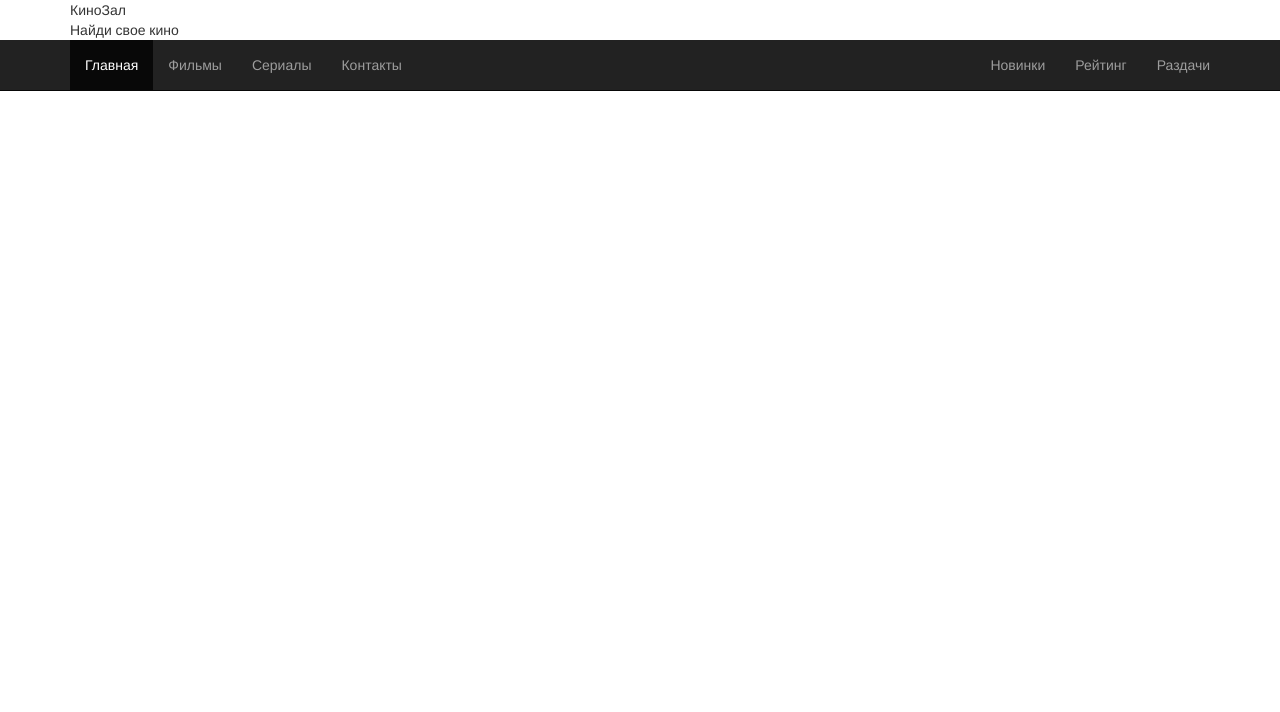
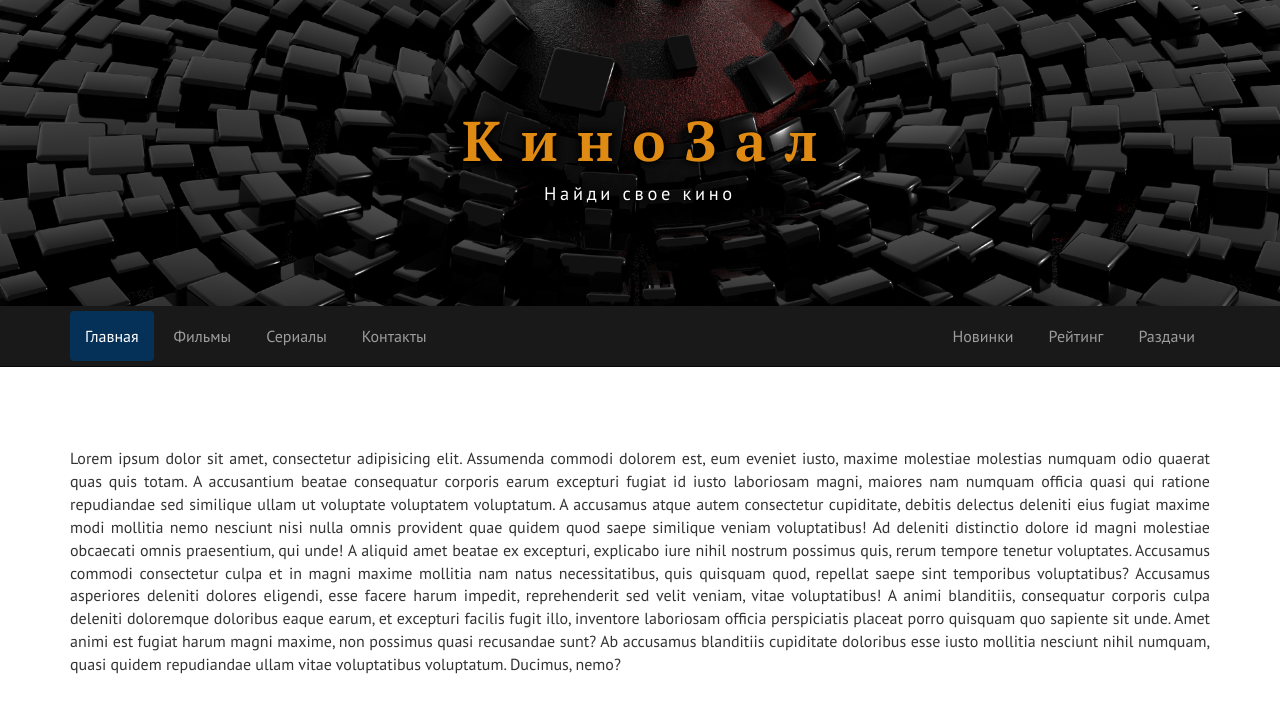
Before and after one commit to Pistalierro/kinozal-template-init-project, a website: page index.html in a window 1280 px wide. Drawn offline with Linux system fonts and the light colour scheme.

Commit message:
оформление блока header

```diff
--- a/assets/scss/_bootstrap-theming.scss
+++ b/assets/scss/_bootstrap-theming.scss
@@ -0,0 +1,38 @@
+@use "presets" as *;
+
+.navbar-inverse .navbar-nav > .active > a,
+.navbar-inverse .navbar-nav > .active > a:focus,
+.navbar-inverse .navbar-nav > .active > a:hover {
+  background-color: $color-primary-dark;
+}
+
+.navbar-inverse .navbar-nav > .active > a:hover,
+.navbar-inverse .navbar-nav > .active > a:focus {
+  background-color: $color-primary-light;
+}
+
+.navbar-inverse .navbar-nav > li > a {
+  border-radius: 4px;
+  transition: background-color 0.5s;
+}
+
+.navbar-inverse {
+  background-color: darken($color-dark, 4%);
+}
+
+.navbar-inverse .navbar-nav > li > a:hover,
+.navbar-inverse .navbar-nav > li > a:focus {
+  background-color: $color-primary;
+}
+
+.navbar-left li {
+  margin: 5px 5px 5px 0;
+}
+
+.navbar-right {
+  margin-right: 0;
+
+  li {
+    margin: 5px 0 5px 5px;
+  }
+}
--- a/assets/scss/_common.scss
+++ b/assets/scss/_common.scss
@@ -0,0 +1,18 @@
+@use "presets" as *;
+@use "mixins" as *;
+
+*::before,
+*::after,
+* {
+  box-sizing: border-box;
+}
+
+html {
+  font-size: $font-size;
+  overflow-y: scroll;
+}
+
+body {
+  font-size: $font-size;
+  font-family: $font-main;
+}
--- /dev/null
+++ b/assets/scss/components/_header.scss
@@ -0,0 +1,42 @@
+@use "../presets" as *;
+@use "../mixins" as *;
+
+.header {
+  margin-bottom: $gap-xl;
+
+  &-logo {
+    text-align: center;
+    padding: 100px 0;
+
+    background-color: $color-dark;
+    background-image: url(../img/header-bg.jpg);
+    background-position: 50% 50%;
+    background-size: cover;
+
+    &__title {
+      color: $color-accent;
+      display: block;
+      font-family: $font-header;
+      letter-spacing: 0.33em;
+      margin-right: -0.33em;
+
+      @include xs-min {
+        font-size: 3.5rem;
+      }
+      @include xs {
+        font-size: 2.5rem;
+      }
+
+      @extend %text-shadow;
+    }
+
+    &__description {
+      color: $color-light;
+      display: block;
+      letter-spacing: 0.2em;
+      font-size: 1.15rem;
+      @extend %text-shadow;
+    }
+  }
+
+}
--- /dev/null
+++ b/assets/scss/components/_index.scss
@@ -0,0 +1,2 @@
+@forward "header";
+@forward "footer";
--- /dev/null
+++ b/assets/scss/mixins/_extends.scss
@@ -0,0 +1,5 @@
+@use "../presets" as *;
+
+%text-shadow {
+  text-shadow: 0 0 5px $color-black, 0 0 10px $color-black, 0 0 20px $color-black;
+}
--- /dev/null
+++ b/assets/scss/mixins/_index.scss
@@ -0,0 +1,3 @@
+@forward "mixins";
+@forward "extends";
+@forward "mixins-media";
--- a/assets/scss/_mixins-media.scss
+++ b/assets/scss/mixins/_mixins-media.scss
@@ -1,3 +1,5 @@
+@use "../presets" as *;
+
 @mixin lg {
   @media (max-width: $lg - 0.2) {
     @content;
--- /dev/null
+++ b/assets/scss/presets/_index.scss
@@ -0,0 +1,2 @@
+@forward "variables";
+@forward "skin";
--- a/assets/scss/_skin.scss
+++ b/assets/scss/presets/_skin.scss
@@ -1,17 +1,12 @@
 $color-primary: #165690;
 $color-primary-light: #517ba2;
 $color-primary-dark: #053159;
-
 $color-accent: #df8a13;
 $color-accent-light: lighten($color-accent, 15%);
-
 $color-dark: #232323;
 $color-deep-dark: darken($color-dark, 4%);
-
 $color-gray: #d5d5d5;
 $color-gray-light: lighten($color-gray, 12%);
 $color-gray-dark: darken($color-gray, 40%);
-
-$color-white: #ffffff;
-
+$color-light: #ffffff;
 $color-black: #000000;
--- a/assets/scss/style.scss
+++ b/assets/scss/style.scss
@@ -1,17 +1,12 @@
 //@use "node_modules/bootstrap/dist/css/bootstrap.min.css";
 
-@import "variables";
-@import "skin";
+@use "presets";
+@use "mixins";
 
-@import "mixins-media";
-@import "mixins";
-@import "extends";
+@use "bootstrap-theming";
 
-@import "bootstrap-theming";
-
-@import "common";
-@import "header";
-@import "main";
-@import "page";
-@import "sidebar";
-@import "footer";
+@use "common";
+@use "components";
+@use "main";
+@use "page";
+@use "sidebar";
--- a/index.html
+++ b/index.html
@@ -20,8 +20,8 @@
 <header class="header">
 		<div class="header-logo">
 				<div class="container">
-						<div class="header-logo__title">КиноЗал</div>
-						<div class="header-logo__description">Найди свое кино</div>
+						<strong class="header-logo__title">КиноЗал</strong>
+						<span class="header-logo__description">Найди свое кино</span>
 				</div>
 		</div>
 		<div class="header-menu">
@@ -38,9 +38,8 @@
 										</button>
 								</div>
 
-								<!-- Collect the nav links, forms, and other content for toggling -->
 								<div class="collapse navbar-collapse" id="navbar-top">
-										<ul class="nav navbar-nav">
+										<ul class="nav navbar-nav navbar-left">
 												<li class="active"><a href="#">Главная</a></li>
 												<li><a href="#">Фильмы</a></li>
 												<li><a href="#">Сериалы</a></li>
@@ -58,6 +57,29 @@
 </header>
 
 
+<div class="container">
+		<div class="row">
+				<div class="col-xs-12" style="text-align: justify">
+						Lorem ipsum dolor sit amet, consectetur adipisicing elit. Assumenda commodi dolorem est, eum eveniet iusto,
+						maxime molestiae molestias numquam odio quaerat quas quis totam. A accusantium beatae consequatur corporis
+						earum excepturi fugiat id iusto laboriosam magni, maiores nam numquam officia quasi qui ratione repudiandae
+						sed similique ullam ut voluptate voluptatem voluptatum. A accusamus atque autem consectetur cupiditate,
+						debitis delectus deleniti eius fugiat maxime modi mollitia nemo nesciunt nisi nulla omnis provident quae
+						quidem quod saepe similique veniam voluptatibus! Ad deleniti distinctio dolore id magni molestiae obcaecati
+						omnis praesentium, qui unde! A aliquid amet beatae ex excepturi, explicabo iure nihil nostrum possimus quis,
+						rerum tempore tenetur voluptates. Accusamus commodi consectetur culpa et in magni maxime mollitia nam natus
+						necessitatibus, quis quisquam quod, repellat saepe sint temporibus voluptatibus? Accusamus asperiores
+						deleniti dolores eligendi, esse facere harum impedit, reprehenderit sed velit veniam, vitae voluptatibus! A
+						animi blanditiis, consequatur corporis culpa deleniti doloremque doloribus eaque earum, et excepturi facilis
+						fugit illo, inventore laboriosam officia perspiciatis placeat porro quisquam quo sapiente sit unde. Amet
+						animi est fugiat harum magni maxime, non possimus quasi recusandae sunt? Ab accusamus blanditiis cupiditate
+						doloribus esse iusto mollitia nesciunt nihil numquam, quasi quidem repudiandae ullam vitae voluptatibus
+						voluptatum. Ducimus, nemo?
+				</div>
+		</div>
+</div>
+
+
 <script src="libs/jquery/dist/jquery.min.js"></script>
 <script src="libs/bootstrap/dist/js/bootstrap.min.js"></script>
 </body>
```
Also changed, not shown: assets/css/style.css, assets/scss/_footer.scss (deleted), assets/scss/_header.scss (deleted), assets/scss/components/_footer.scss (added), assets/scss/mixins/_mixins.scss (renamed from assets/scss/_mixins.scss), assets/scss/presets/_variables.scss (renamed from assets/scss/_variables.scss).
